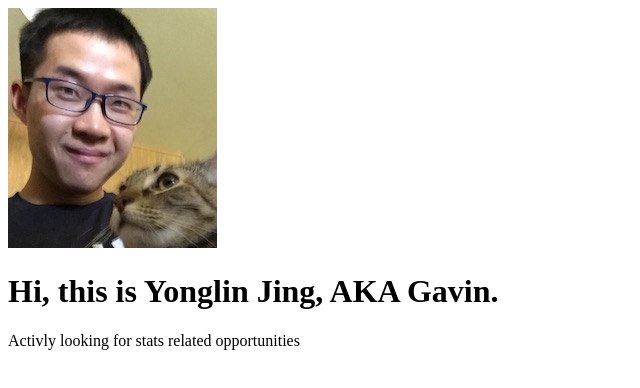
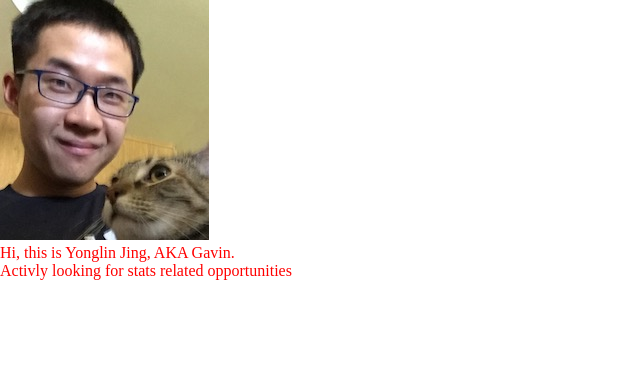
Before and after one commit to jingyonglin/jingyonglin.github.io, a plain HTML site: page index.html in a window 1280 px wide. Shown: the whole page, without its empty margins (0-640 px from the left). Drawn offline with Linux system fonts and the light colour scheme.

Commit message:
Do some default

```diff
--- a/index.html
+++ b/index.html
@@ -2,10 +2,15 @@
 <html>
   <head>
     <title> Yonglin Jing</title>
+    <link rel ="stylesheet" href="styles.css"/>
   </head>
   <body>
-    <img src="gavin.jpg" alt="Gavin's Headshot" />
-    <h1>Hi, this is Yonglin Jing, AKA Gavin.</h1>
-    <p>Activly looking for stats related opportunities</p>
+    <section class="hero">
+      <header>
+        <img src="gavin.jpg" alt="Gavin's Headshot" />
+        <h1>Hi, this is Yonglin Jing, AKA Gavin.</h1>
+        <p>Activly looking for stats related opportunities</p>
+      </header>
+    </section>
   </body>
 </html>
--- /dev/null
+++ b/styles.css
@@ -0,0 +1,14 @@
+body{
+  color: red;
+}
+*{
+  margin: 0;
+  padding: 0;
+  border: 0;
+  font-size: inherit;
+  font-weight: inherit;
+  font-family: inherit;
+  text-decoration: inherit;
+  line-height: inherit;
+  color: inherit;
+}
```
